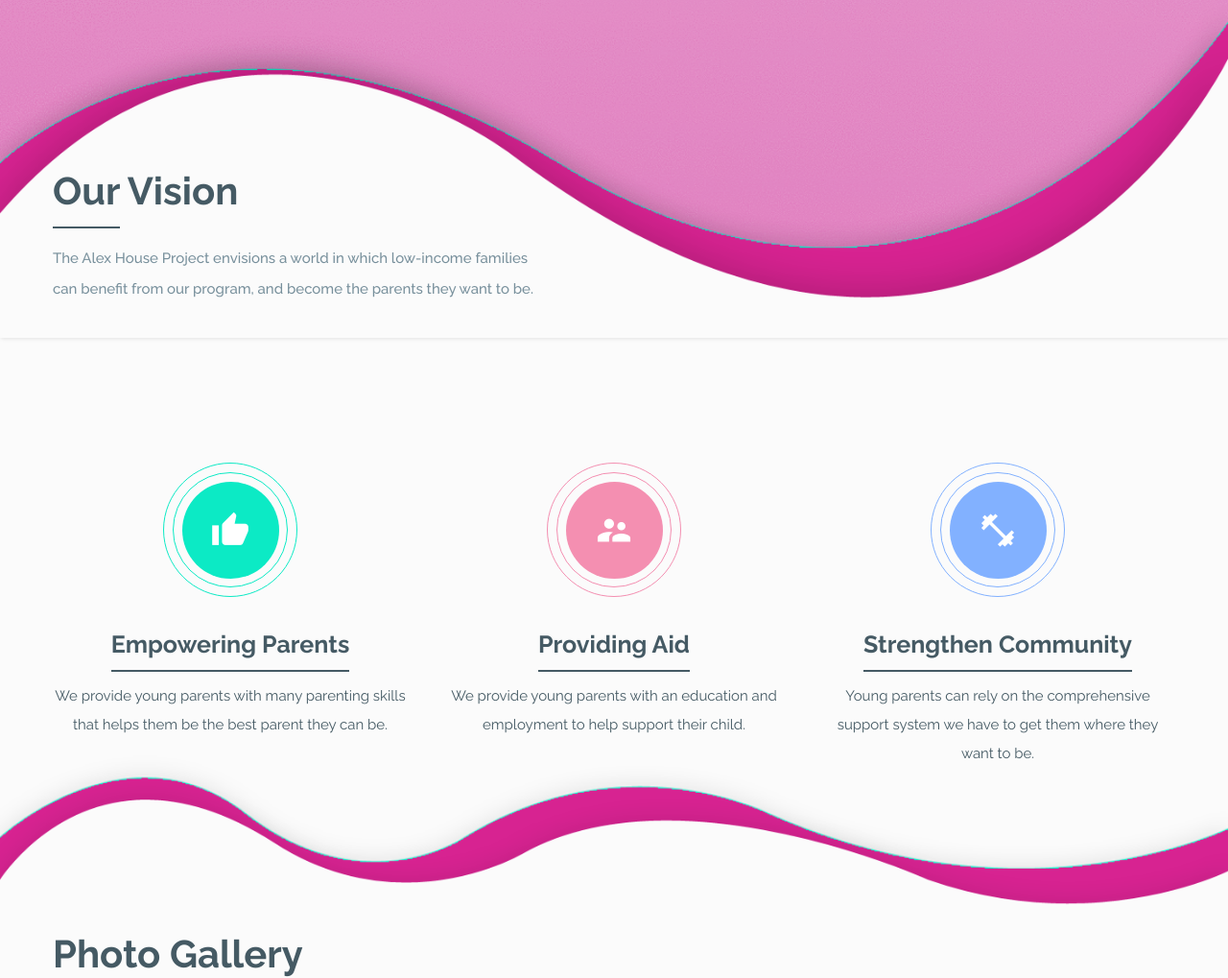
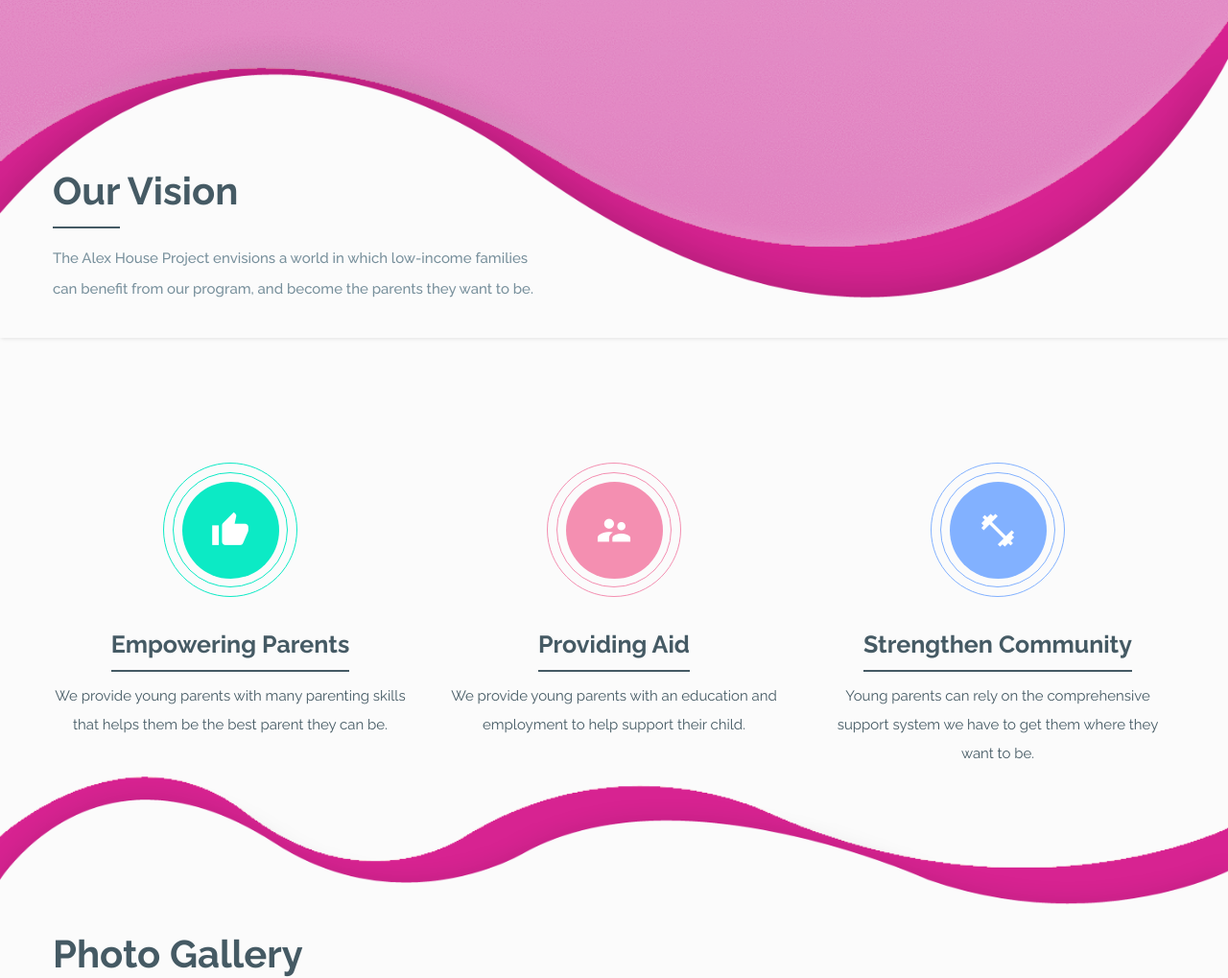
Before and after one commit to Deteriator/Client-Project, a plain HTML site: page template/template-index.html in a window 1280 px wide. Shown: the part 300-1319 px from the top of the page at 96% size. Drawn offline with Linux system fonts and the light colour scheme; files whose address does not match are found by name; a web font is replaced by a local one.

Commit message:
Final adjustments.

```diff
--- a/template/template-index.html
+++ b/template/template-index.html
@@ -20,7 +20,7 @@
     <div class="wrapper">
         <header class="header">
             <div class="blue">
-                <img src="../template/header-shepe-pink.png" alt="">
+                <img src="../template/header-shepe-pink-one.png" alt="">
             </div>
             <div class="white">
                 <img src="../template/header-shepe-white.png" alt="">
@@ -70,7 +70,7 @@
         </header>
         <section class="development">
             <div class="blue">
-                <img src="../template/development-shepe-pink.png" alt="">
+                <img src="../template/development-shepe-pink-one.png" alt="">
             </div>
             <div class="white">
                 <img src="../template/development-shepe-white.png" alt="">
```
Also changed, not shown: template/development-shepe-pink-one.png (added), template/header-shepe-pink-one.png (added).
